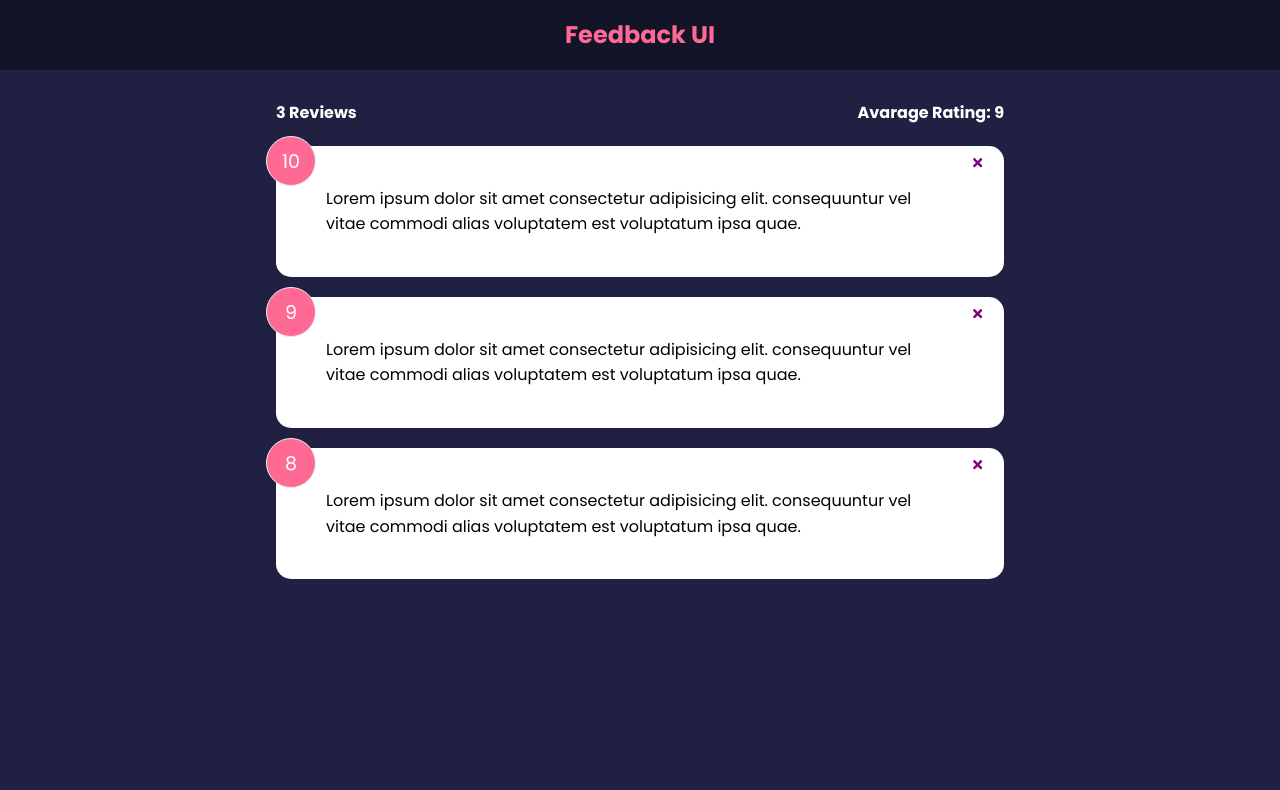
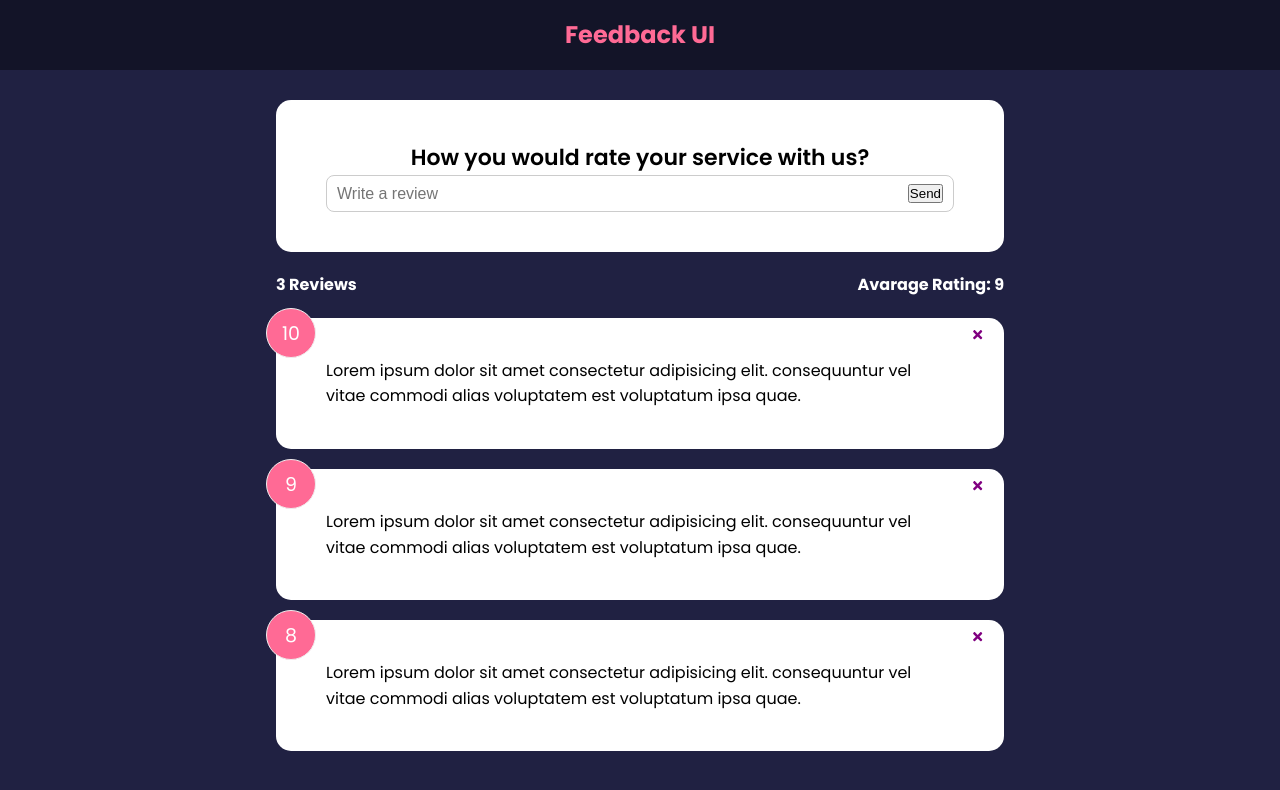
Before and after one commit to Mihalj97/pocetni-projekat-react, a React (Create React App) app: page / in a window 1280 px wide. Shown: the top 790 px of the page. Built offline with nearby package versions, Linux system fonts and the light colour scheme.

Commit message:
Form Input and State

```diff
--- a/src/App.js
+++ b/src/App.js
@@ -3,6 +3,7 @@
 import { useState } from "react";
 import FeedbackData from "./data/FeedbackData";
 import FeedbackStats from "./components/FeedbackStats";
+import FeedbackFrom from "./components/FeedbackFrom";
 
 function App() {
     const [feedback, setFeedback] = useState(FeedbackData)
@@ -18,6 +19,7 @@
         <>
         <Header />
             <div className='container'>
+                <FeedbackFrom />
                 <FeedbackStats feedback={feedback} />
                 <FeedbackList feedback={feedback} handleDelete={deleteFeedback}/>
         </div>
--- /dev/null
+++ b/src/components/FeedbackFrom.jsx
@@ -0,0 +1,23 @@
+import Card from "./shared/Card";
+import {useState} from 'react'
+
+function FeedbackFrom() {
+    const [text, setText] = useState('')
+
+    const handleTextChange = (e) => {
+        setText(e.target.value);
+    }
+
+    return <Card>
+        <form>
+            <h2>How you would rate your service with us?</h2>
+            {/* @todo - rating select component*/}
+            <div className="input-group">
+                <input onChange={handleTextChange} type="text" placeholder='Write a review' value={text}/>
+                <button type="submit">Send</button>
+            </div>
+        </form>
+    </Card>;
+}
+
+export default FeedbackFrom;
```
